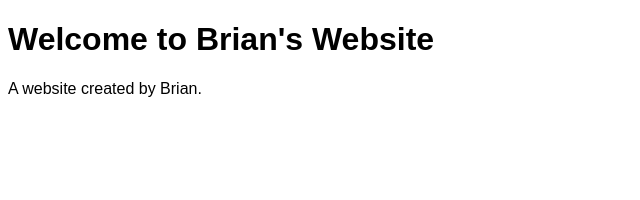
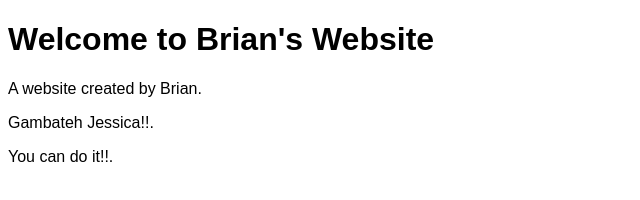
Before and after one commit to Brianheong/brianheong.github.io, a plain HTML site: page index.html in a window 1280 px wide. Shown: the whole page, without its empty margins (0-640 px from the left). Drawn offline with Linux system fonts and the light colour scheme.

Commit message:
Added improvement

```diff
--- a/index.html
+++ b/index.html
@@ -14,6 +14,7 @@ body {
 
 <h1>Welcome to Brian's Website</h1>
 <p>A website created by Brian.</p>
-
+<p>Gambateh Jessica!!.</p>
+<p>You can do it!!.</p>
 </body>
 </html>
```
